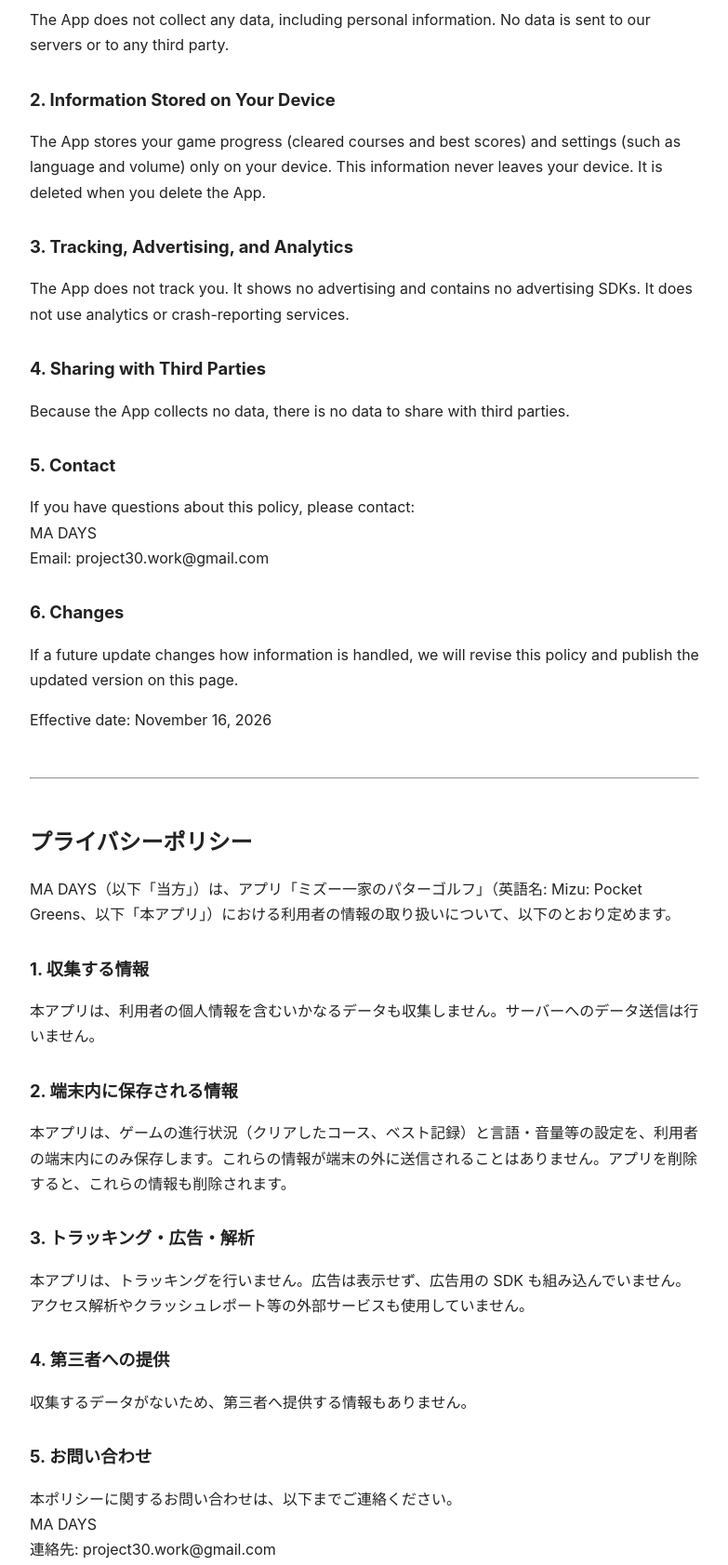
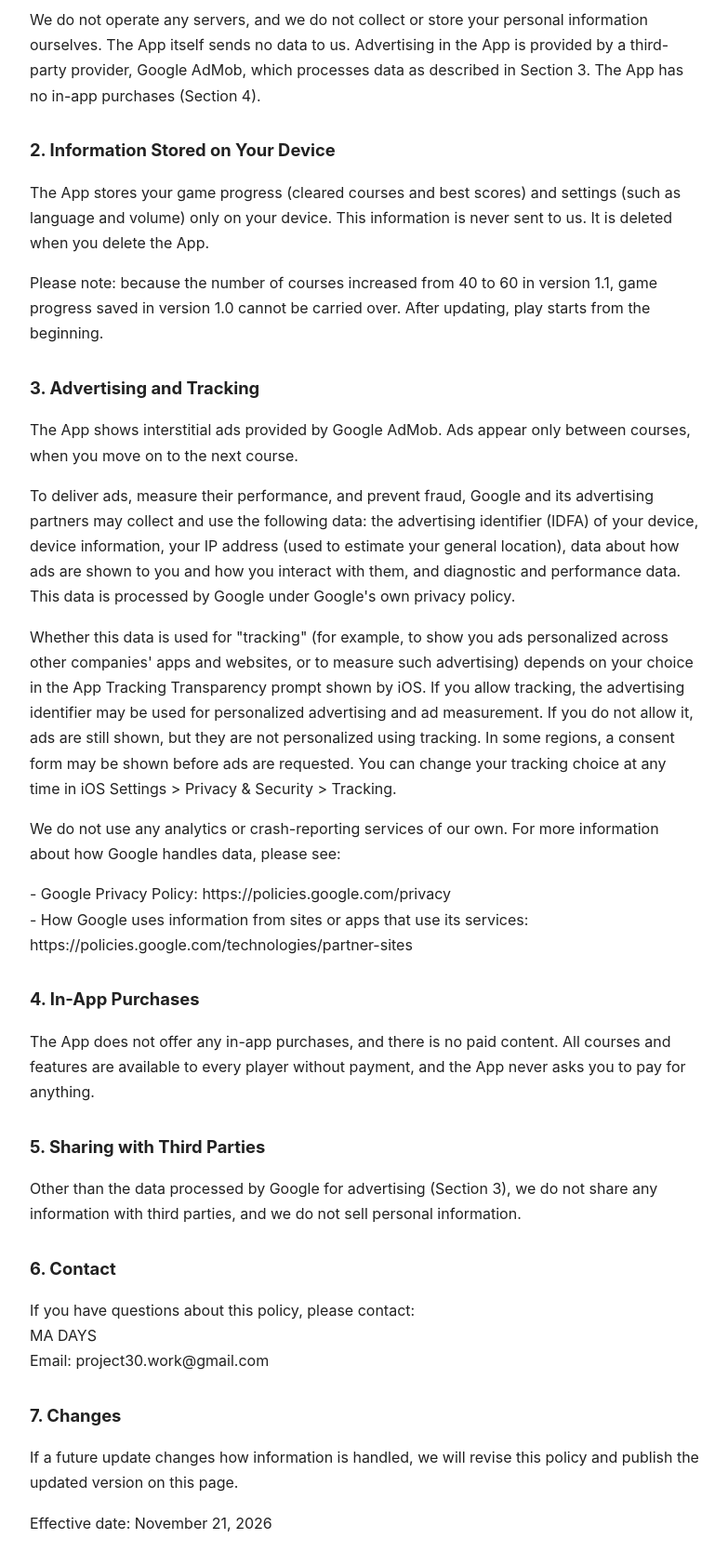
Before and after one commit to madays-jp/mizu-starpath, a plain HTML site: page privacy/pocket-greens.html in a window 1280 px wide. Shown: the part 220-1903 px from the top of the page at 93% size, without its empty margins (248-1031 px from the left). Drawn offline with Linux system fonts and the light colour scheme.

Commit message:
Update Pocket Greens privacy policy for v1.1 (AdMob ads, no in-app purchases)

```diff
--- a/privacy/pocket-greens.html
+++ b/privacy/pocket-greens.html
@@ -13,33 +13,49 @@ h1{font-size:1.5em}h2{font-size:1.15em;margin-top:1.6em}hr{margin:3em 0}
 <h1>Privacy Policy</h1>
 <p>MA DAYS ("we") provides the app "Mizu: Pocket Greens" (the "App"). This policy explains how information is handled in the App.</p>
 <h2>1. Information We Collect</h2>
-<p>The App does not collect any data, including personal information. No data is sent to our servers or to any third party.</p>
+<p>We do not operate any servers, and we do not collect or store your personal information ourselves. The App itself sends no data to us. Advertising in the App is provided by a third-party provider, Google AdMob, which processes data as described in Section 3. The App has no in-app purchases (Section 4).</p>
 <h2>2. Information Stored on Your Device</h2>
-<p>The App stores your game progress (cleared courses and best scores) and settings (such as language and volume) only on your device. This information never leaves your device. It is deleted when you delete the App.</p>
-<h2>3. Tracking, Advertising, and Analytics</h2>
-<p>The App does not track you. It shows no advertising and contains no advertising SDKs. It does not use analytics or crash-reporting services.</p>
-<h2>4. Sharing with Third Parties</h2>
-<p>Because the App collects no data, there is no data to share with third parties.</p>
-<h2>5. Contact</h2>
+<p>The App stores your game progress (cleared courses and best scores) and settings (such as language and volume) only on your device. This information is never sent to us. It is deleted when you delete the App.</p>
+<p>Please note: because the number of courses increased from 40 to 60 in version 1.1, game progress saved in version 1.0 cannot be carried over. After updating, play starts from the beginning.</p>
+<h2>3. Advertising and Tracking</h2>
+<p>The App shows interstitial ads provided by Google AdMob. Ads appear only between courses, when you move on to the next course.</p>
+<p>To deliver ads, measure their performance, and prevent fraud, Google and its advertising partners may collect and use the following data: the advertising identifier (IDFA) of your device, device information, your IP address (used to estimate your general location), data about how ads are shown to you and how you interact with them, and diagnostic and performance data. This data is processed by Google under Google's own privacy policy.</p>
+<p>Whether this data is used for "tracking" (for example, to show you ads personalized across other companies' apps and websites, or to measure such advertising) depends on your choice in the App Tracking Transparency prompt shown by iOS. If you allow tracking, the advertising identifier may be used for personalized advertising and ad measurement. If you do not allow it, ads are still shown, but they are not personalized using tracking. In some regions, a consent form may be shown before ads are requested. You can change your tracking choice at any time in iOS Settings &gt; Privacy &amp; Security &gt; Tracking.</p>
+<p>We do not use any analytics or crash-reporting services of our own. For more information about how Google handles data, please see:</p>
+<p>- Google Privacy Policy: https://policies.google.com/privacy<br>
+- How Google uses information from sites or apps that use its services: https://policies.google.com/technologies/partner-sites</p>
+<h2>4. In-App Purchases</h2>
+<p>The App does not offer any in-app purchases, and there is no paid content. All courses and features are available to every player without payment, and the App never asks you to pay for anything.</p>
+<h2>5. Sharing with Third Parties</h2>
+<p>Other than the data processed by Google for advertising (Section 3), we do not share any information with third parties, and we do not sell personal information.</p>
+<h2>6. Contact</h2>
 <p>If you have questions about this policy, please contact:<br>MA DAYS<br>Email: project30.work@gmail.com</p>
-<h2>6. Changes</h2>
+<h2>7. Changes</h2>
 <p>If a future update changes how information is handled, we will revise this policy and publish the updated version on this page.</p>
-<p>Effective date: November 16, 2026</p>
+<p>Effective date: November 21, 2026</p>
 <hr>
 <h1>プライバシーポリシー</h1>
 <p>MA DAYS（以下「当方」）は、アプリ「ミズー一家のパターゴルフ」（英語名: Mizu: Pocket Greens、以下「本アプリ」）における利用者の情報の取り扱いについて、以下のとおり定めます。</p>
 <h2>1. 収集する情報</h2>
-<p>本アプリは、利用者の個人情報を含むいかなるデータも収集しません。サーバーへのデータ送信は行いません。</p>
+<p>当方は自前のサーバーを運用しておらず、利用者の個人情報を当方が収集・保存することはありません。本アプリから当方へデータが送信されることもありません。ただし、本アプリの広告は第三者の事業者である Google AdMob が担っており、本ポリシーに記載の範囲で情報を取り扱います（第3項）。本アプリにアプリ内課金はありません（第4項）。</p>
 <h2>2. 端末内に保存される情報</h2>
-<p>本アプリは、ゲームの進行状況（クリアしたコース、ベスト記録）と言語・音量等の設定を、利用者の端末内にのみ保存します。これらの情報が端末の外に送信されることはありません。アプリを削除すると、これらの情報も削除されます。</p>
-<h2>3. トラッキング・広告・解析</h2>
-<p>本アプリは、トラッキングを行いません。広告は表示せず、広告用の SDK も組み込んでいません。アクセス解析やクラッシュレポート等の外部サービスも使用していません。</p>
-<h2>4. 第三者への提供</h2>
-<p>収集するデータがないため、第三者へ提供する情報もありません。</p>
-<h2>5. お問い合わせ</h2>
+<p>本アプリは、ゲームの進行状況（クリアしたコース、ベスト記録）および言語・音量等の設定を、利用者の端末内にのみ保存します。これらの情報が当方へ送信されることはありません。アプリを削除すると、これらの情報も削除されます。</p>
+<p>なお、バージョン1.1でコースが40面から60面に増えたため、バージョン1.0の進行状況は引き継げません。更新後は最初からのスタートになります。</p>
+<h2>3. 広告とトラッキング</h2>
+<p>本アプリは、Google AdMob によるインタースティシャル広告を表示します。広告が出るのは、コースとコースの合間（次のコースへ進むとき）のみです。</p>
+<p>Google およびその広告パートナーは、広告の配信、効果の測定、不正の防止のために、以下の情報を収集・利用する場合があります：端末の広告識別子（IDFA）、端末に関する情報、IPアドレス（おおよその地域の推定に使用されます）、広告の表示・操作に関する情報、診断・パフォーマンスに関する情報。これらの情報は、Google のプライバシーポリシーに基づいて Google が取り扱います。</p>
+<p>これらの情報が「トラッキング」（他の企業のアプリやウェブサイトをまたいだ広告のパーソナライズや効果測定）に使われるかどうかは、iOS が表示するトラッキング許可ダイアログでの利用者の選択によります。許可した場合は、広告識別子がパーソナライズ広告や効果測定に使われることがあります。許可しない場合も広告は表示されますが、トラッキングに基づくパーソナライズは行われません。地域によっては、広告のリクエスト前に同意フォームが表示されることがあります。トラッキングの許可設定は、iOS の「設定 ＞ プライバシーとセキュリティ ＞ トラッキング」からいつでも変更できます。</p>
+<p>当方は、本アプリ独自のアクセス解析やクラッシュレポートのサービスは使用していません。Google による情報の取り扱いの詳細は、以下をご覧ください。</p>
+<p>・Google プライバシーポリシー: https://policies.google.com/privacy<br>
+・Google のサービスを使用するサイトやアプリから収集した情報の Google による使用: https://policies.google.com/technologies/partner-sites</p>
+<h2>4. アプリ内課金</h2>
+<p>本アプリにはアプリ内課金はなく、有料コンテンツもありません。すべてのコースと機能は、支払いなしにどなたでもご利用いただけます。本アプリが利用者に支払いを求めることはありません。</p>
+<h2>5. 第三者への提供</h2>
+<p>第3項の Google（広告）を除き、当方が第三者へ情報を提供することはありません。個人情報の販売も行いません。</p>
+<h2>6. お問い合わせ</h2>
 <p>本ポリシーに関するお問い合わせは、以下までご連絡ください。<br>MA DAYS<br>連絡先: project30.work@gmail.com</p>
-<h2>6. 改定</h2>
+<h2>7. 改定</h2>
 <p>本アプリの仕様変更により情報の取り扱いが変わる場合は、本ポリシーを改定し、本ページで公開します。</p>
-<p>制定日: 2026年11月16日</p>
+<p>制定日: 2026年11月21日</p>
 </body>
 </html>
```
